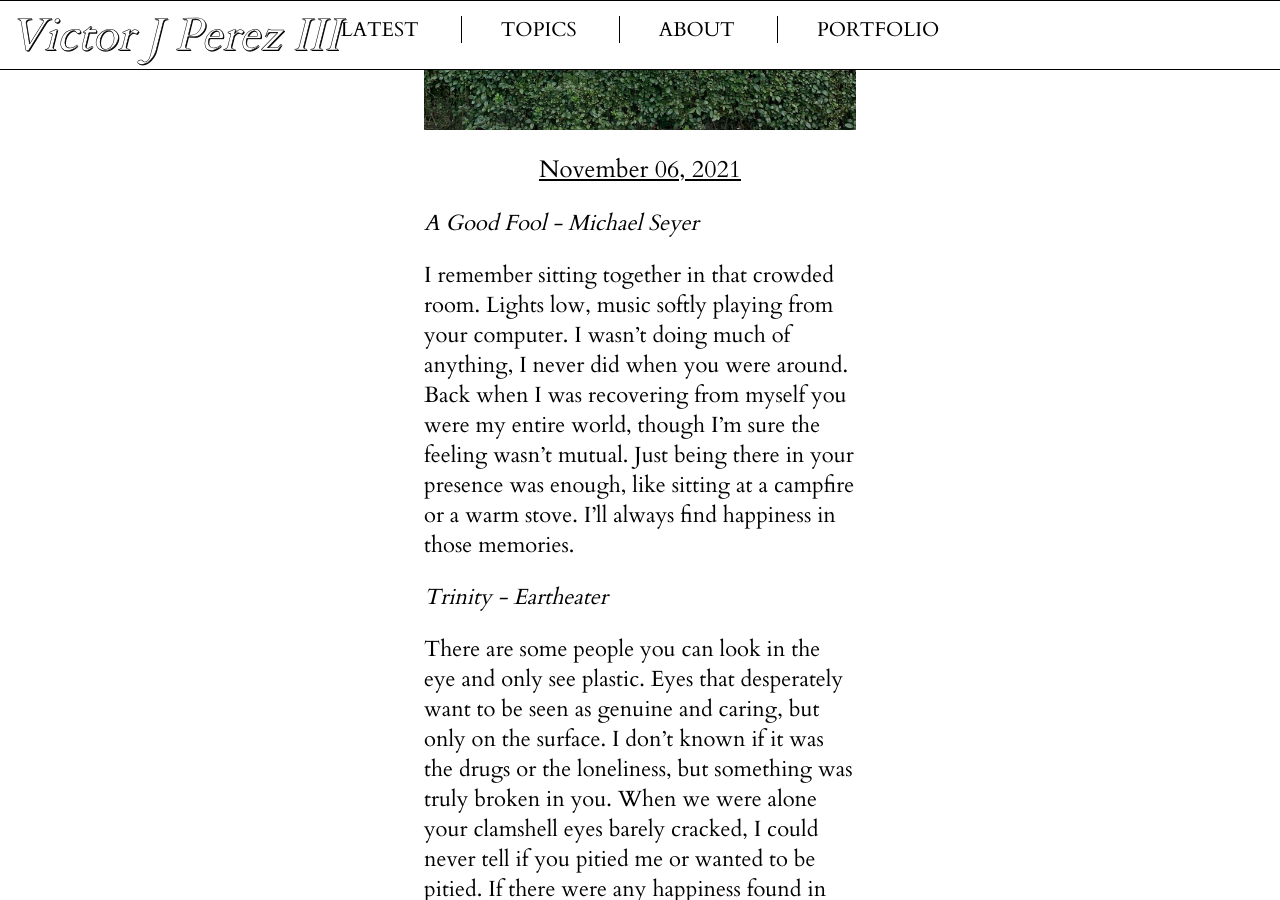
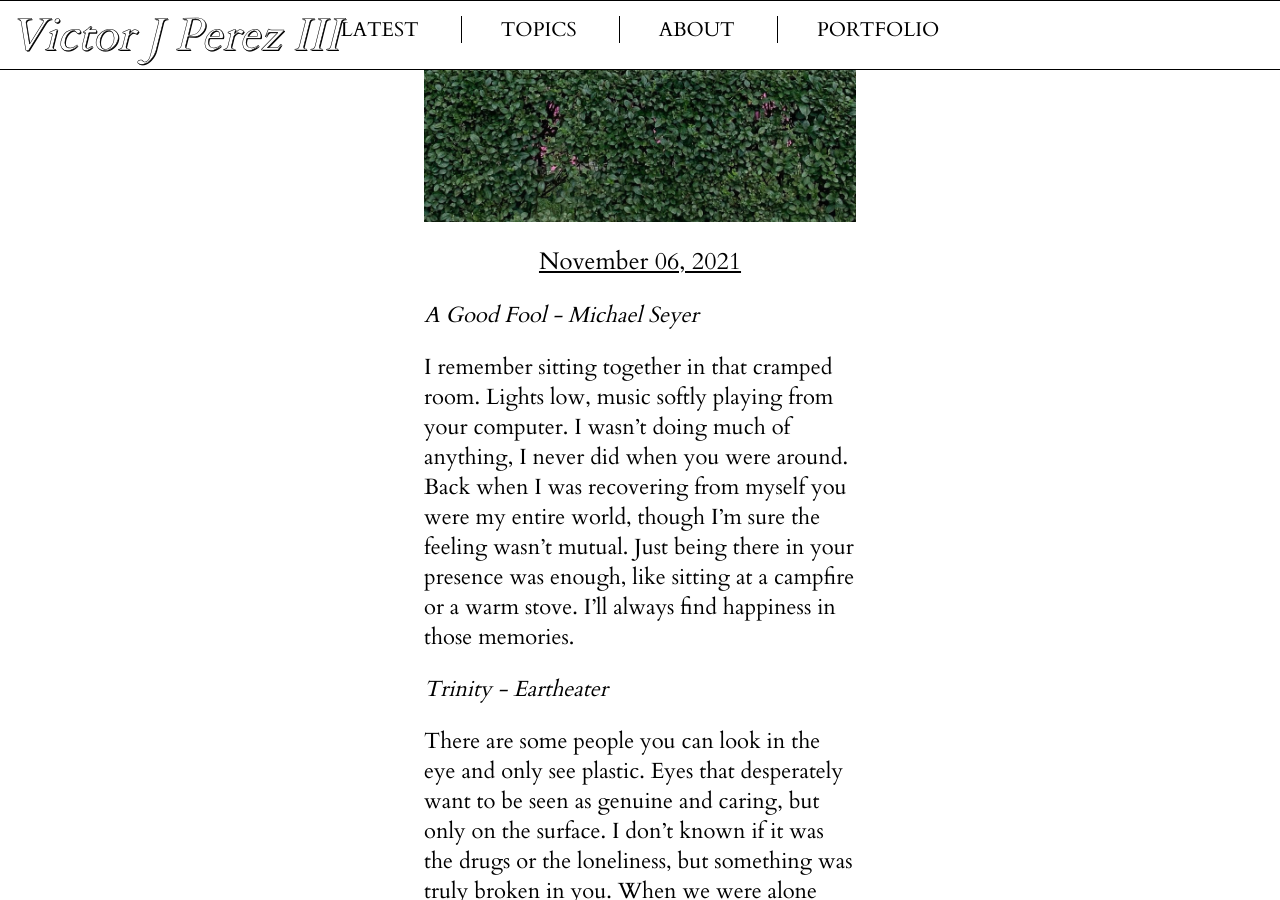
Before and after one commit to victorjperez/blog, a Jekyll site: the page built from _posts/2021-11-06-Albums-as-People.markdown, in a window 1280 px wide and 900 px high, scrolled down 634 px. Built offline with Jekyll 4.4.1, drawn with Linux system fonts in a browser that asks for light colours.

Commit message:
image fixes

```diff
--- a/_posts/2021-11-06-Albums-as-People.markdown
+++ b/_posts/2021-11-06-Albums-as-People.markdown
@@ -9,7 +9,7 @@ image: "uglyassbear.jpeg"
 
 *A Good Fool - Michael Seyer*
 
-I remember sitting together in that crowded room. Lights low, music softly playing from your computer. I wasn't doing much of anything, I never did when you were around. Back when I was recovering from myself you were my entire world, though I'm sure the feeling wasn't mutual. Just being there in your presence was enough, like sitting at a campfire or a warm stove. I'll always find happiness in those memories.
+I remember sitting together in that cramped room. Lights low, music softly playing from your computer. I wasn't doing much of anything, I never did when you were around. Back when I was recovering from myself you were my entire world, though I'm sure the feeling wasn't mutual. Just being there in your presence was enough, like sitting at a campfire or a warm stove. I'll always find happiness in those memories.
 
 *Trinity - Eartheater*
 
```
Also changed, not shown: assets/img/dcbooks.jpeg, assets/img/uglyassbear.jpeg.
